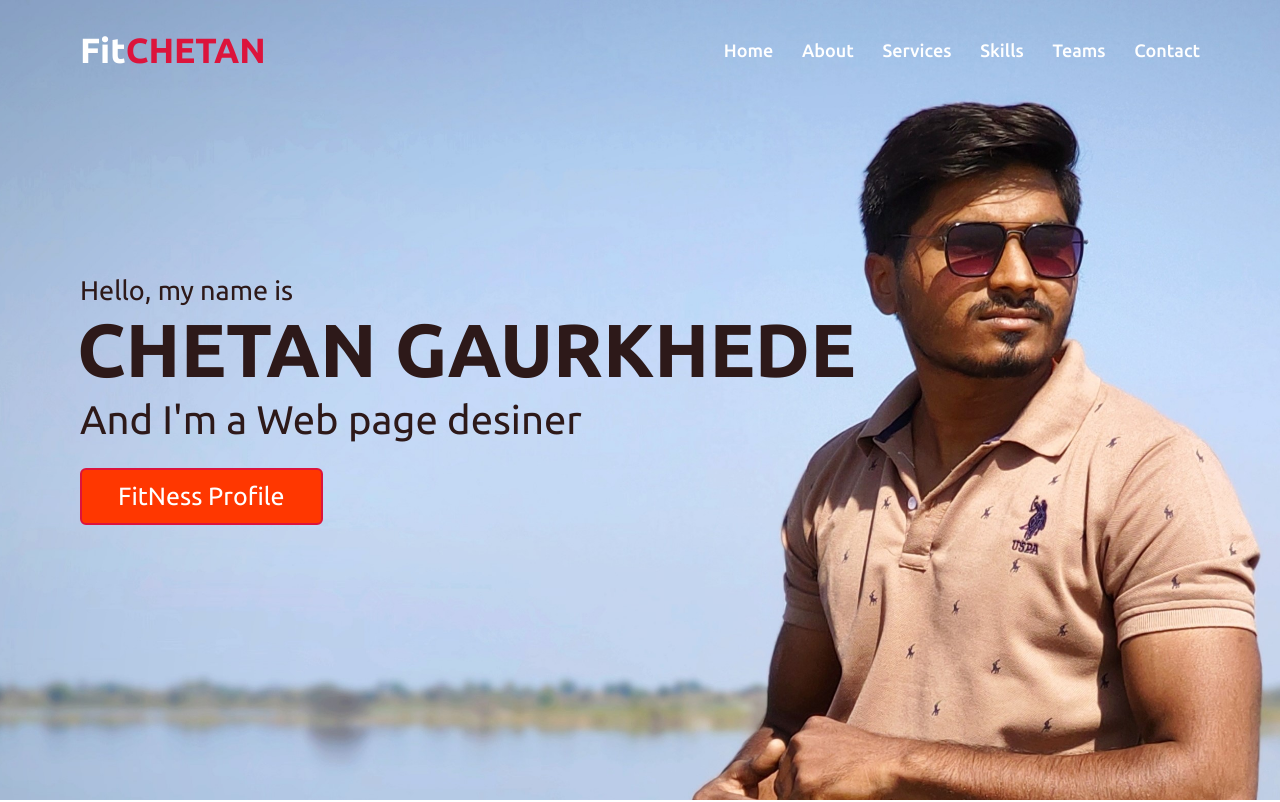
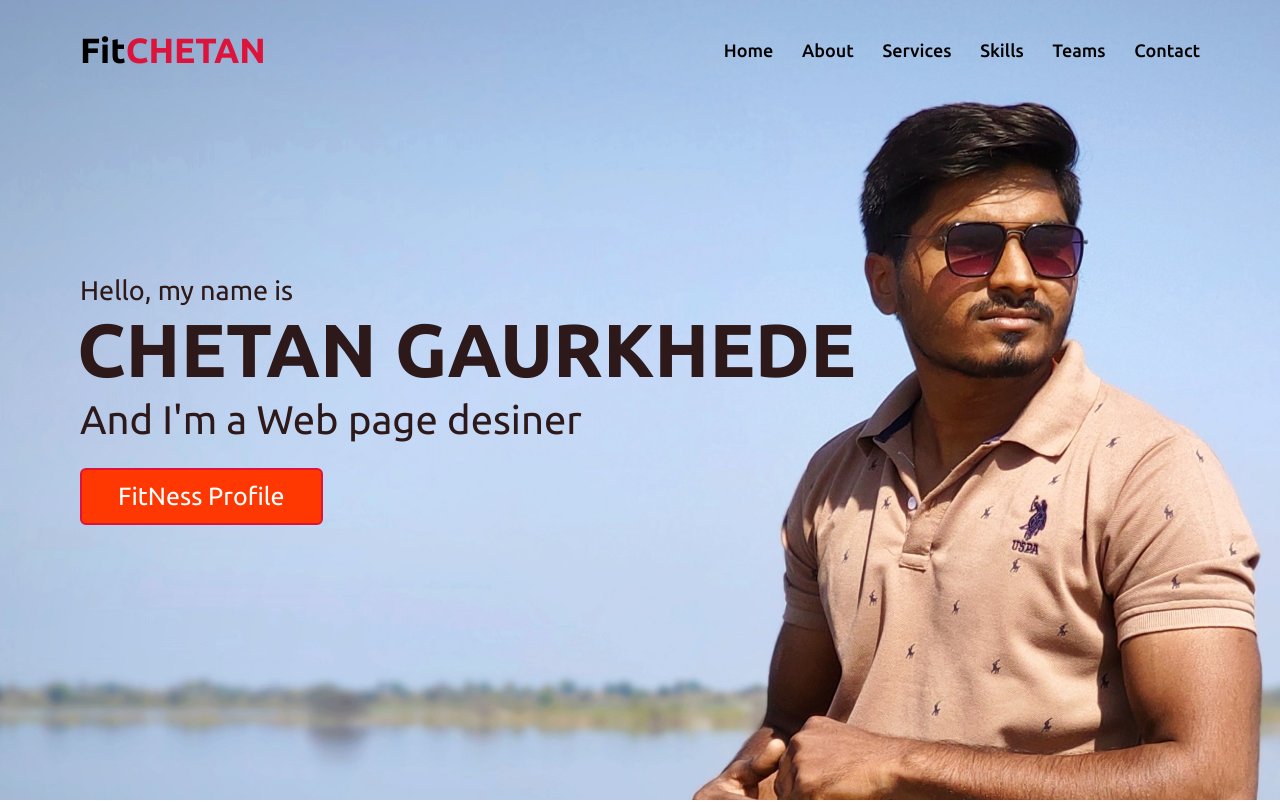
Before and after one commit to ChetanGaurkhede/portfolio, a plain HTML site: page index.html in a window 1280 px wide. Shown: the top 802 px of the page. Drawn offline with nearby package versions, Linux system fonts and the light colour scheme; a script that the page names is missing.

Commit message:
Update style.css

```diff
--- a/style.css
+++ b/style.css
@@ -96,7 +96,7 @@ section .title::after{
     justify-content: space-between;
 }
 .navbar .logo a{
-    color: #fff;
+    color: rgb(0, 0, 0);
     font-size: 35px;
     font-weight: 600;
 }
@@ -113,7 +113,7 @@ section .title::after{
 }
 .navbar .menu li a{
     display: block;
-    color: #fff;
+    color: rgb(0, 0, 0);
     font-size: 18px;
     font-weight: 500;
     margin-left: 25px;
```
